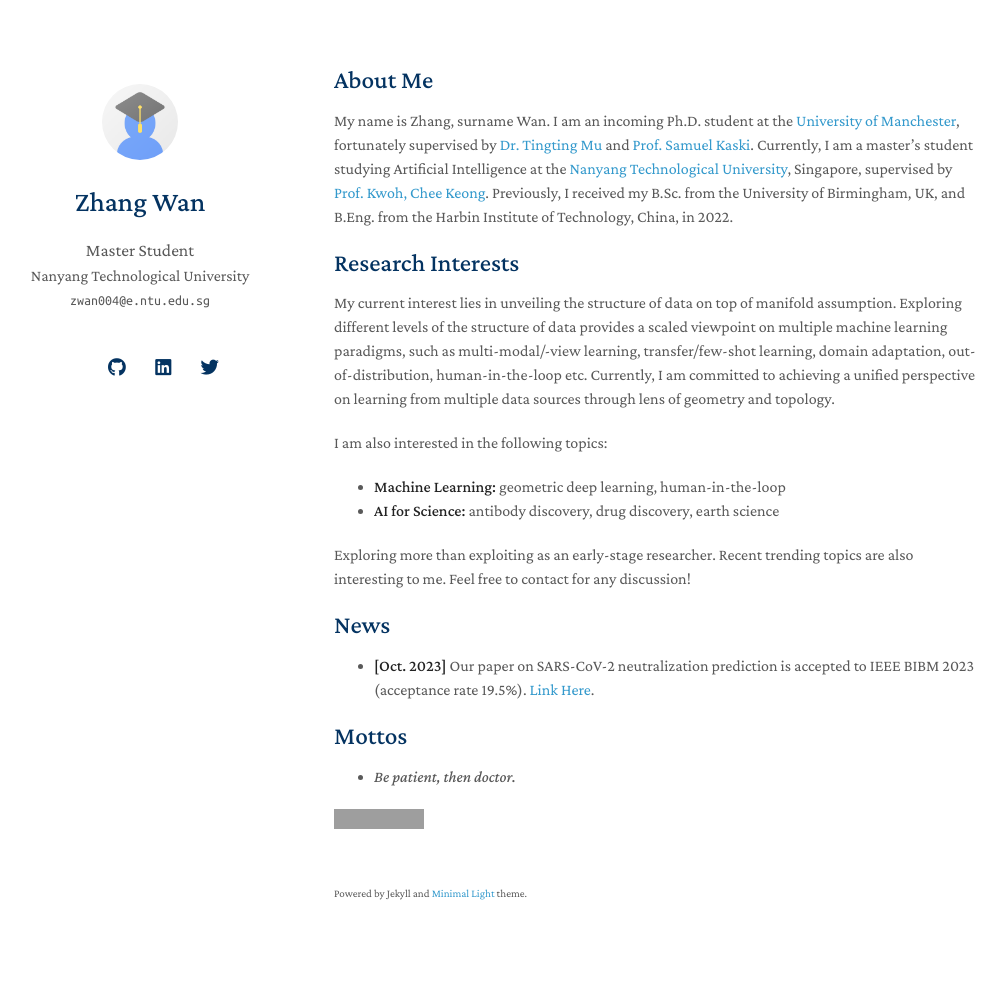
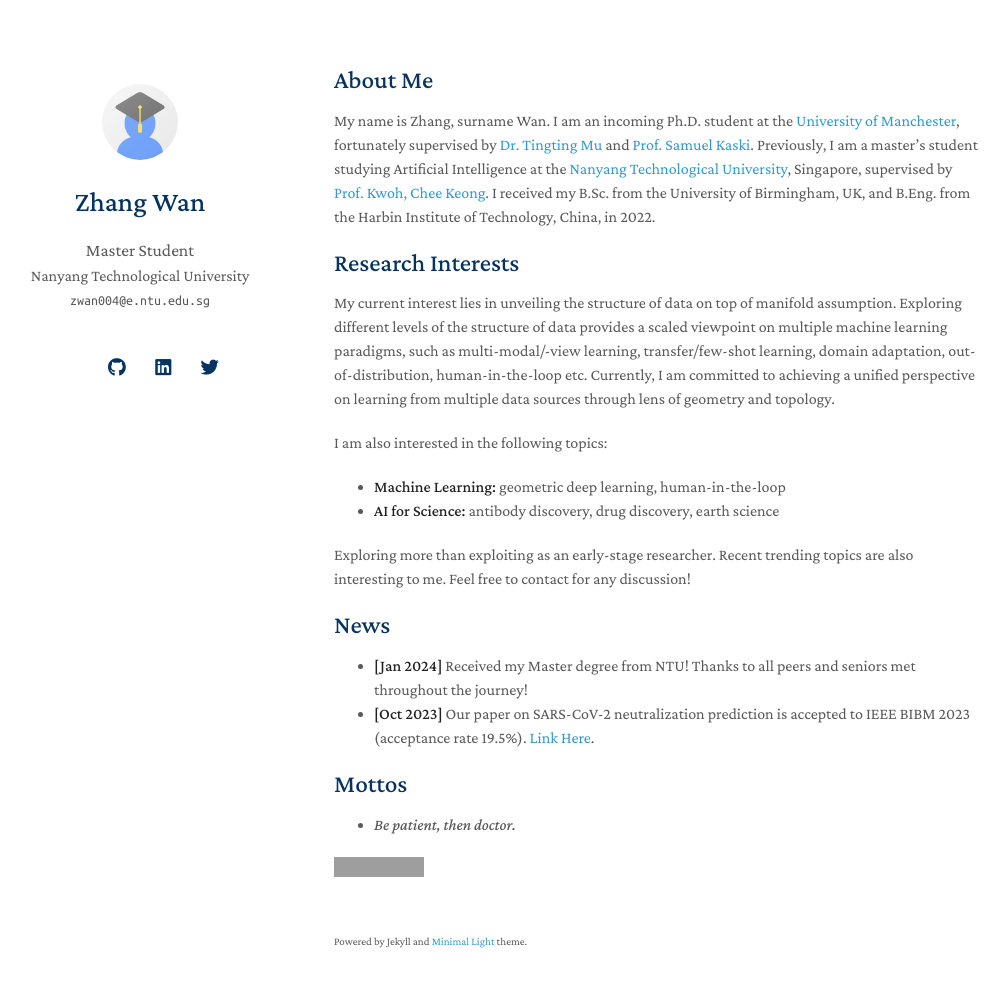
Before and after one commit to ZhangWan-byte/ZhangWan-byte.github.io, a Jekyll site: the page built from index.md, in a window 1280 px wide and 1022 px high. Shown: the top 987 px of the window, without its empty margins (136-1144 px from the left). Built offline with Jekyll 4.4.1, drawn with Linux system fonts in a browser that asks for light colours; nearby versions of some CDN libraries; a style sheet for code colours, icons or effects is not loaded; our own code applies the rules of GitHub Pages for plain Markdown files; grey boxes are pictures that could not be loaded.

Commit message:
Update index.md

```diff
--- a/index.md
+++ b/index.md
@@ -4,7 +4,7 @@ layout: homepage
 
 ## About Me
 
-My name is Zhang, surname Wan. I am an incoming Ph.D. student at the [University of Manchester](https://www.manchester.ac.uk/), fortunately supervised by [Dr. Tingting Mu](https://personalpages.manchester.ac.uk/staff/tingting.mu/Site/About_Me.html) and [Prof. Samuel Kaski](https://scholar.google.com/citations?user=uF6H9jMAAAAJ&hl=en&oi=ao). Currently, I am a master's student studying Artificial Intelligence at the [Nanyang Technological University](https://www.ntu.edu.sg/), Singapore, supervised by [Prof. Kwoh, Chee Keong](https://personal.ntu.edu.sg/asckkwoh/). Previously, I received my B.Sc. from the University of Birmingham, UK, and B.Eng. from the Harbin Institute of Technology, China, in 2022.
+My name is Zhang, surname Wan. I am an incoming Ph.D. student at the [University of Manchester](https://www.manchester.ac.uk/), fortunately supervised by [Dr. Tingting Mu](https://personalpages.manchester.ac.uk/staff/tingting.mu/Site/About_Me.html) and [Prof. Samuel Kaski](https://scholar.google.com/citations?user=uF6H9jMAAAAJ&hl=en&oi=ao). Previously, I am a master's student studying Artificial Intelligence at the [Nanyang Technological University](https://www.ntu.edu.sg/), Singapore, supervised by [Prof. Kwoh, Chee Keong](https://personal.ntu.edu.sg/asckkwoh/). I received my B.Sc. from the University of Birmingham, UK, and B.Eng. from the Harbin Institute of Technology, China, in 2022.
 
 ## Research Interests
 
@@ -18,7 +18,8 @@ Exploring more than exploiting as an early-stage researcher. Recent trending top
 
 ## News
 
-- **[Oct. 2023]** Our paper on SARS-CoV-2 neutralization prediction is accepted to IEEE BIBM 2023 (acceptance rate 19.5%). [Link Here](https://ieeexplore.ieee.org/abstract/document/10386059/).
+- **[Jan 2024]** Received my Master degree from NTU! Thanks to all peers and seniors met throughout the journey!
+- **[Oct 2023]** Our paper on SARS-CoV-2 neutralization prediction is accepted to IEEE BIBM 2023 (acceptance rate 19.5%). [Link Here](https://ieeexplore.ieee.org/abstract/document/10386059/).
 
 ## Mottos
 
```
